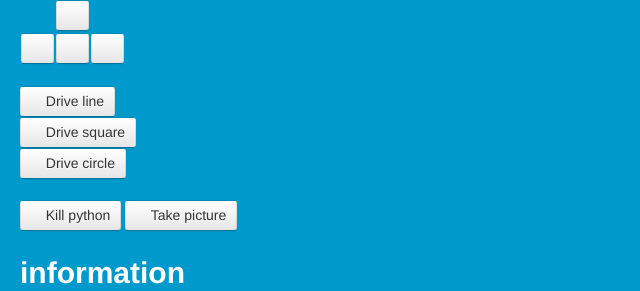
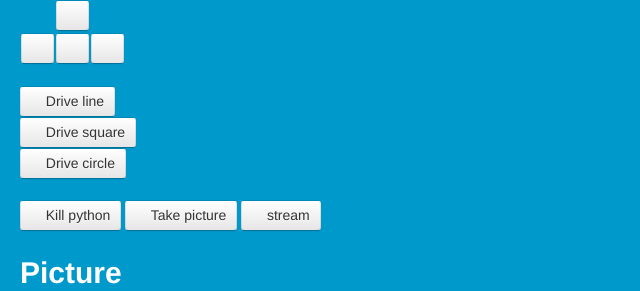
Before and after one commit to samldd/demo-p-o-1516, a Flask app: page / in a window 1280 px wide. Shown: the part 181-472 px from the top of the page, without its empty margins (0-640 px from the left). Run offline with Flask 2, Linux system fonts and the light colour scheme; parts of the project's set-up code (start-up, migrations or seed data) failed here and were passed over; some web fonts are replaced.

Commit message:
videostream

```diff
--- a/src/flaskr/flaskr.py
+++ b/src/flaskr/flaskr.py
@@ -32,6 +32,8 @@ def show_index():
                 interface.kill()
             elif request.form['submit'] == 'picture':
                 interface.picture()
+            elif request.form['submit'] == 'stream':
+                interface.stream()
             else:
                 return render_template('debug_sentence.html', sentence='unknown command received')
         except:
--- a/src/flaskr/interface.py
+++ b/src/flaskr/interface.py
@@ -74,8 +74,20 @@ def circle():
         BrickPi.MotorSpeed[PORT_B] = 250
         BrickPiUpdatesValues()
 
+def stream():
+    width =2592
+    height=1944
+    scale = 0.25
+    time = 20 #stream time in seconds
+    timelapse = 500 #milliseconds between pics
+    subprocess.Popen(["raspistill", "-o", "/home/pi/robot/flaskr/static/last_image.jpg", "-t", str(time*1000), "-tl", str(timelapse), "-n", "-w", str(width*scale), "-h", str(height*scale)])
+
 def picture():
-    subprocess.call(["raspistill", "-0", "/robot/flaskr/static/last_image.jpg", "-t", "1"])
+    width =2592
+    height=1944
+    scale = 0.25
+
+    subprocess.call(["raspistill", "-o", "/home/pi/robot/flaskr/static/last_image.jpg", "-t", "1", "-n", "-w", str(width*scale), "-h", str(height*scale)])
 
 
 def kill():
--- a/src/flaskr/templates/index.html
+++ b/src/flaskr/templates/index.html
@@ -30,6 +30,20 @@
         document.querySelector('input[value=right]').click();
       }
     };
+
+    var newImage = new Image();
+    newImage.src = "{{ url_for('static', filename='last_image.jpg') }}";
+    updateImage();
+    function updateImage()
+    {
+        if(newImage.complete) {
+            document.getElementById("stream").src = newImage.src;
+            newImage = new Image();
+            newImage.src = "{{ url_for('static', filename='last_image.jpg') }}";
+        }
+
+        setTimeout(updateImage, 1000);
+    }
     </script>
 </head>
 
@@ -38,7 +52,6 @@
     <h1>request response</h1>
     <iframe name="response_iframe" style="height: 70px; width: 600px" frameBorder="0"></iframe>
     <h1>controls</h1>
-
         <table>
             <tr>
                 <td></td>
@@ -58,6 +71,8 @@
         <br>
         <a class="btn" href="javascript:document.querySelector('input[value=kill]').click();"><i class="icon-heartbeat"></i> Kill python</a>
         <a class="btn" href="javascript:document.querySelector('input[value=picture]').click();"><i class="icon-camera"></i> Take picture</a>
+        <a class="btn" href="javascript:document.querySelector('input[value=stream]').click();"><i class="icon-video-camera"></i> stream</a>
+
     <form method="post" target="response_iframe">
         <input type="submit" name="submit" value="sharpleft" style="display:none">
         <input type="submit" name="submit" value="sharpright" style="display:none">
@@ -71,10 +86,14 @@
         <input type="submit" name="submit" value="circle" style="display:none">
 
         <input type="submit" name="submit" value="picture" style="display:none">
+        <input type="submit" name="submit" value="stream" style="display:none">
+
         <input type="submit" name="submit" value="kill" style="display:none">
     </form>
+        <h1>Picture</h1>
+        <img id="stream"/>
     <h1>information</h1>
-    <iframe src="/info" frameBorder="0"></iframe>
+    <iframe src="/info" frameBorder="0" style="height: 550px; width: 680px;"></iframe>
     </div>
 </body>
 
--- a/src/flaskr/templates/information.html
+++ b/src/flaskr/templates/information.html
@@ -1,11 +1,10 @@
 <!DOCTYPE html>
 <html>
 <head>
-    <meta http-equiv="refresh" content="2">
+    <meta http-equiv="refresh" content="1">
 </head>
 
 <body>
 {{ info }}
-<img src="{{ url_for('static', filename='last_image.jpg') }}"/>
 </body>
 </html>
```
